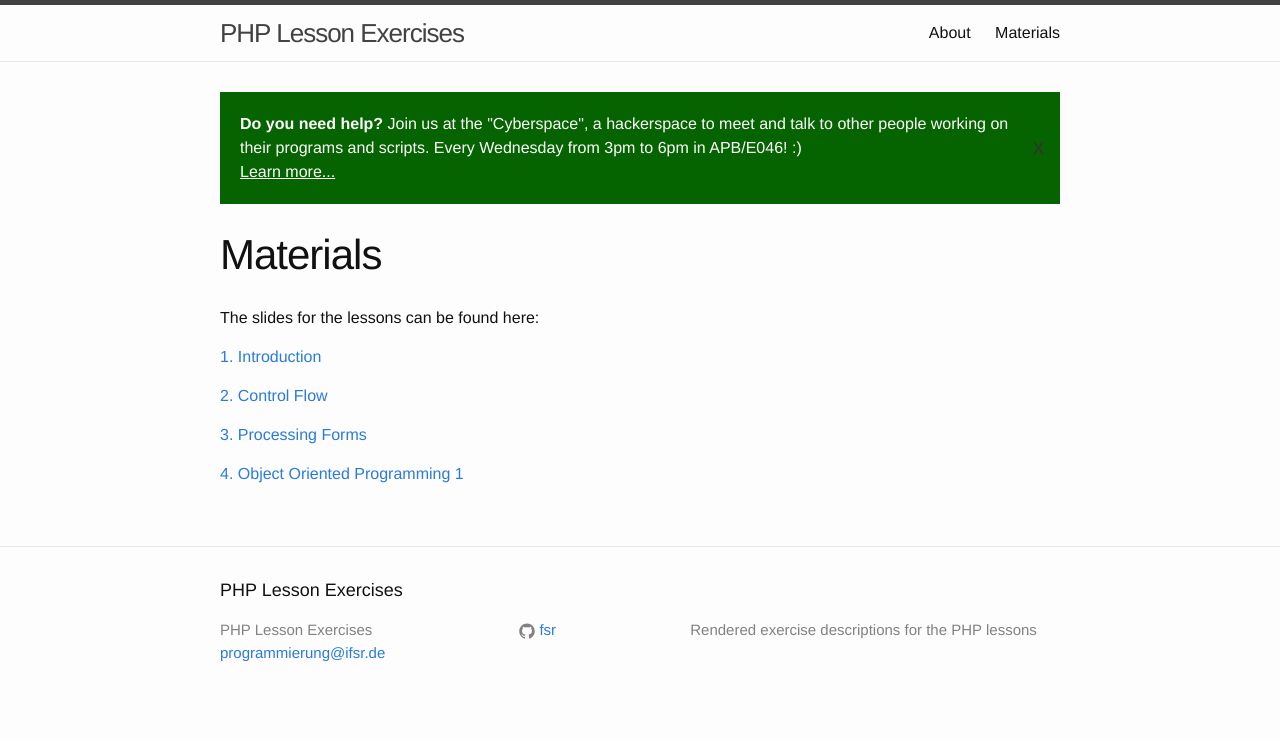
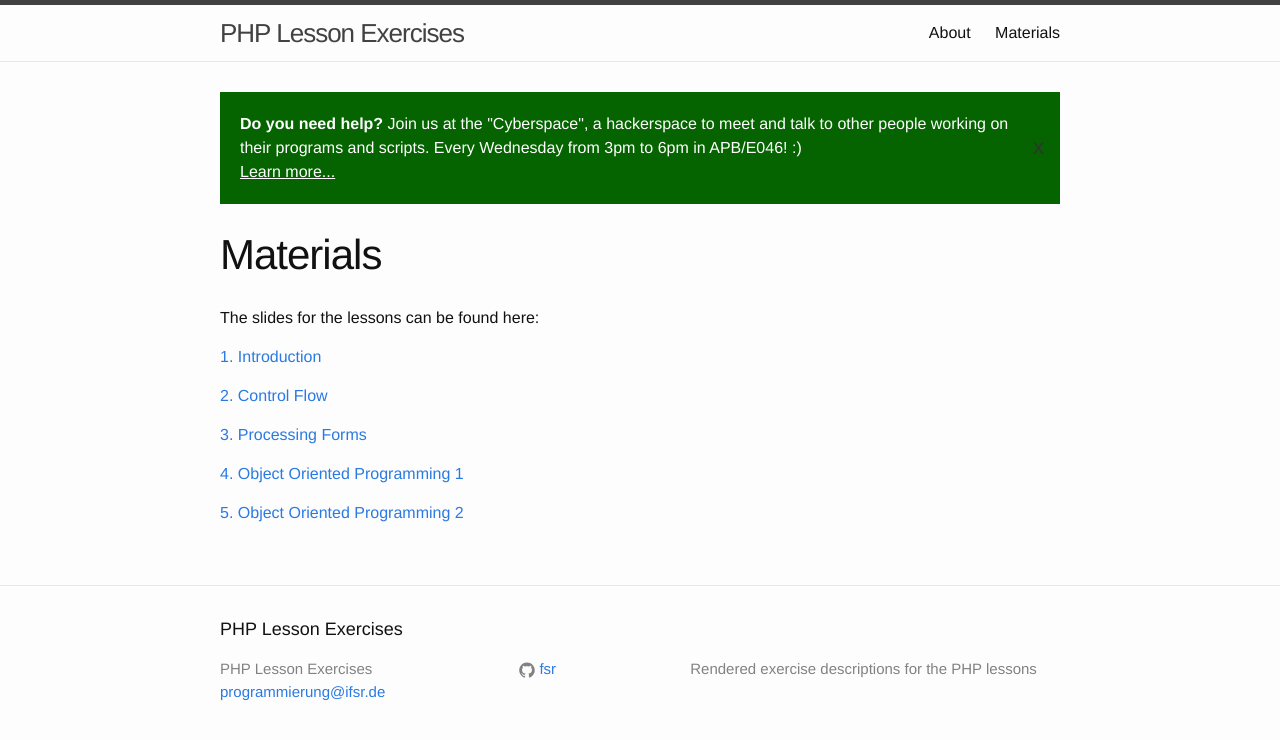
Before and after one commit to fsr/php-lessons, a Jekyll site: the page built from materials.md, in a window 1280 px wide. Shown: the top 740 px of the page. Built offline with Jekyll 4.4.1, drawn with Linux system fonts in a browser that asks for light colours.

Commit message:
Add new slide

```diff
--- a/_data/materials.yml
+++ b/_data/materials.yml
@@ -19,3 +19,8 @@ slides:
     name: Object Oriented Programming 1
     url: https://ifsr.de/kurs-materialien/php/04-object-oriented-programming.pdf
     published: True
+  -
+    number: 5
+    name: Object Oriented Programming 2
+    url: https://ifsr.de/kurs-materialien/php/05-object-oriented-programming-two.pdf
+    published: True
```
